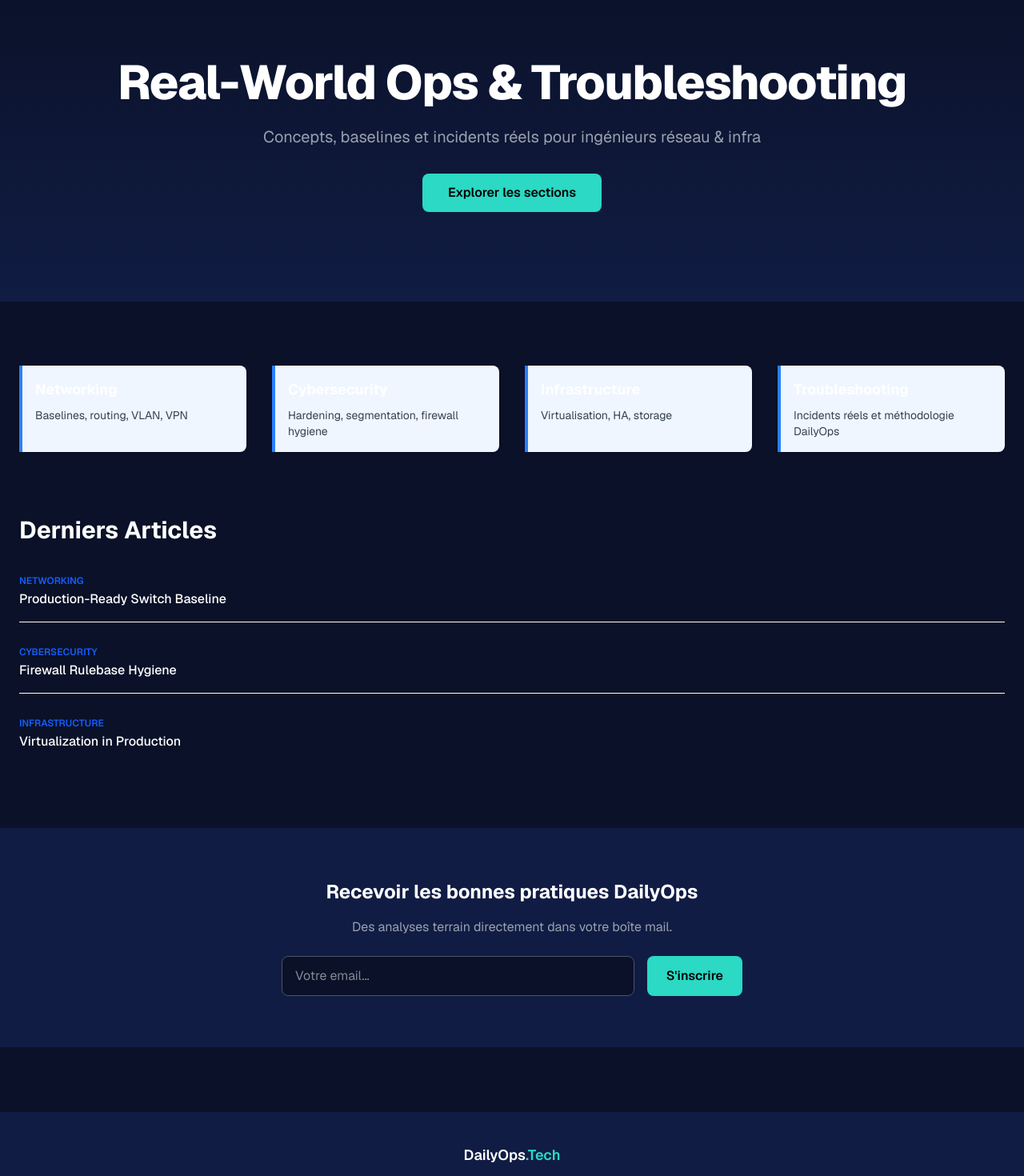
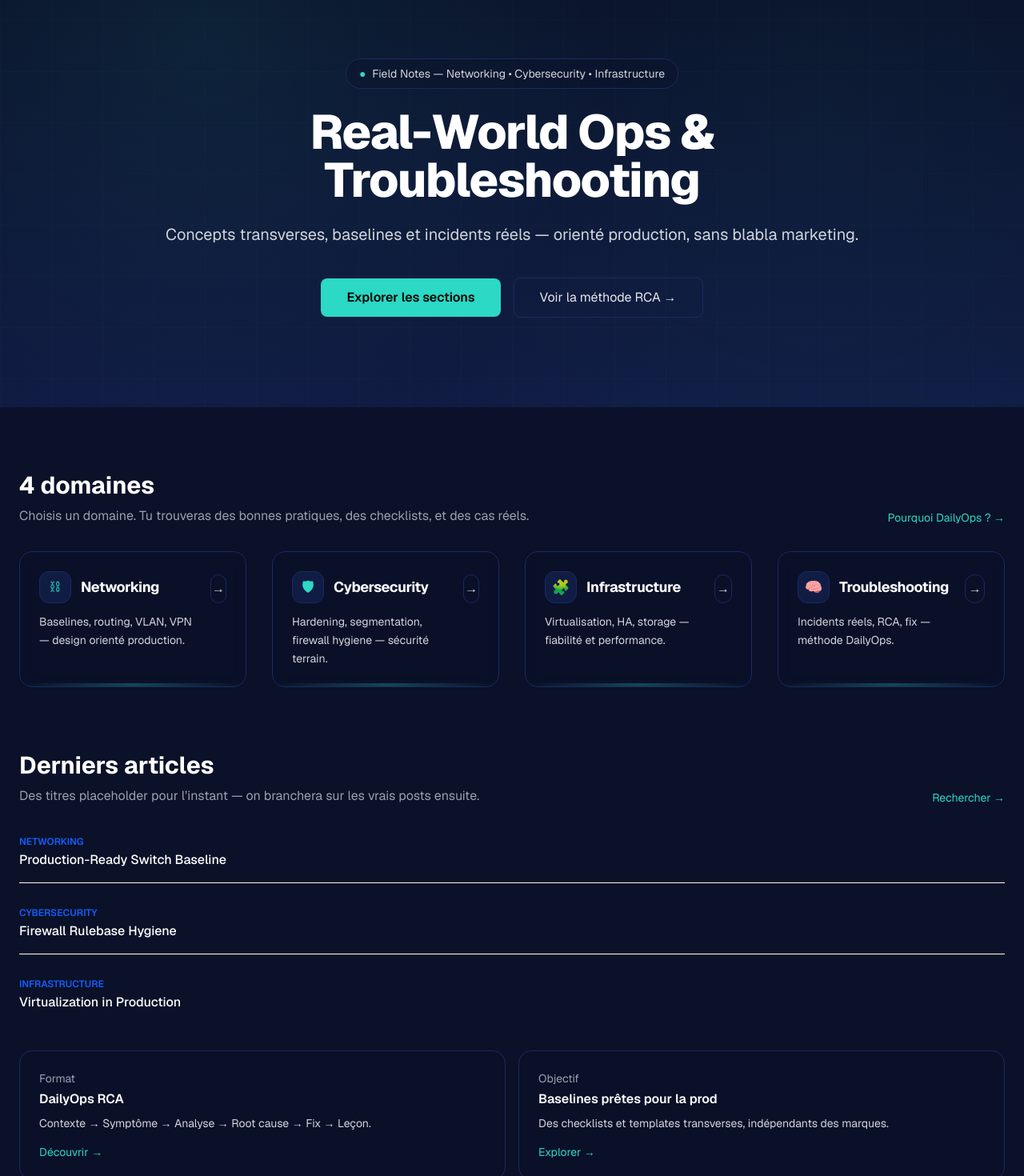
Before and after one commit to lepfsi/DailyOps, a Next.js app in the folder dailyops/: page / in a window 1280 px wide. Shown: the part 120-1590 px from the top of the page at 80% size. Built offline with nearby package versions, Linux system fonts and the light colour scheme.

Commit message:
Relook category cards (premium)

```diff
--- a/dailyops/src/app/page.tsx
+++ b/dailyops/src/app/page.tsx
@@ -1,81 +1,182 @@
 import CategoryCard from "@/components/CategoryCard";
 import ArticleCard from "@/components/ArticleCard";
+import Link from "next/link";
 
 export default function Home() {
   return (
     <div className="flex flex-col">
+      {/* HERO */}
+      <section className="relative overflow-hidden text-center py-28 px-6 bg-gradient-to-b from-[#0A1128] to-[#111C44]">
+        {/* Background accents */}
+        <div className="pointer-events-none absolute inset-0 opacity-40">
+          <div className="absolute inset-0 bg-[radial-gradient(circle_at_20%_15%,rgba(43,217,197,0.20),transparent_45%)]" />
+          <div className="absolute inset-0 bg-[radial-gradient(circle_at_80%_35%,rgba(43,217,197,0.10),transparent_55%)]" />
+          <div className="absolute inset-0 bg-[linear-gradient(to_right,rgba(255,255,255,0.03)_1px,transparent_1px),linear-gradient(to_bottom,rgba(255,255,255,0.03)_1px,transparent_1px)] bg-[size:64px_64px]" />
+        </div>
 
-      {/* HERO */}
-      <section className="text-center py-28 px-6 bg-linear-to-b from-[#0A1128] to-[#111C44]">
-        <h1 className="text-5xl md:text-6xl font-extrabold tracking-tight">
+        <div className="relative mx-auto max-w-4xl">
+          <p className="inline-flex items-center gap-2 rounded-full border border-[#1b2a60] bg-[#0A1128]/40 px-4 py-2 text-sm text-gray-300">
+            <span className="text-[#2BD9C5]">●</span>
+            Field Notes — Networking • Cybersecurity • Infrastructure
+          </p>
+
+          <h1 className="mt-6 text-5xl md:text-6xl font-extrabold tracking-tight text-white">
             Real-World Ops & Troubleshooting
           </h1>
-        <p className="mt-6 text-xl text-gray-400">
-          Concepts, baselines et incidents réels pour ingénieurs réseau & infra
+
+          <p className="mt-6 text-xl text-gray-300">
+            Concepts transverses, baselines et incidents réels — orienté production, sans blabla marketing.
           </p>
-        <button className="mt-8 bg-[#2BD9C5] text-black font-semibold px-8 py-3 rounded-lg hover:opacity-90 transition">
+
+          <div className="mt-10 flex flex-col sm:flex-row items-center justify-center gap-4">
+            <Link
+              href="#sections"
+              className="bg-[#2BD9C5] text-black font-semibold px-8 py-3 rounded-lg hover:opacity-90 transition"
+            >
               Explorer les sections
-        </button>
+            </Link>
+
+            <Link
+              href="/troubleshooting"
+              className="px-8 py-3 rounded-lg border border-[#1b2a60] text-gray-200 hover:border-[#2BD9C5]/70 hover:text-white transition"
+            >
+              Voir la méthode RCA →
+            </Link>
+          </div>
+        </div>
       </section>
 
-      {/* CONTENU */}
+      {/* CONTENT */}
       <div className="container mx-auto px-6 py-20 space-y-20">
+        {/* SECTIONS */}
+        <section id="sections" className="space-y-8">
+          <div className="flex items-end justify-between gap-6">
+            <div>
+              <h2 className="text-3xl font-bold text-white">4 domaines</h2>
+              <p className="mt-2 text-gray-400 max-w-2xl">
+                Choisis un domaine. Tu trouveras des bonnes pratiques, des checklists, et des cas réels.
+              </p>
+            </div>
 
-        {/* CATÉGORIES */}
-        <section className="grid grid-cols-1 md:grid-cols-2 lg:grid-cols-4 gap-8">
+            <Link
+              href="/about"
+              className="hidden md:inline-flex text-sm text-[#2BD9C5] hover:opacity-90 transition"
+            >
+              Pourquoi DailyOps ? →
+            </Link>
+          </div>
+
+          <div className="grid grid-cols-1 md:grid-cols-2 lg:grid-cols-4 gap-8">
             <CategoryCard
               title="Networking"
-            description="Baselines, routing, VLAN, VPN" color={"blue"}          />
+              description="Baselines, routing, VLAN, VPN — design orienté production."
+              href="/networking"
+              icon={<span className="text-lg">⛓</span>}
+            />
             <CategoryCard
               title="Cybersecurity"
-            description="Hardening, segmentation, firewall hygiene" color={"blue"}          />
+              description="Hardening, segmentation, firewall hygiene — sécurité terrain."
+              href="/cybersecurity"
+              icon={<span className="text-lg">🛡</span>}
+            />
             <CategoryCard
               title="Infrastructure"
-            description="Virtualisation, HA, storage" color={"blue"}          />
+              description="Virtualisation, HA, storage — fiabilité et performance."
+              href="/infrastructure"
+              icon={<span className="text-lg">🧩</span>}
+            />
             <CategoryCard
               title="Troubleshooting"
-            description="Incidents réels et méthodologie DailyOps" color={"blue"}          />
-        </section>
-
-        {/* DERNIERS ARTICLES */}
-        <section>
-          <h2 className="text-3xl font-bold mb-8">Derniers Articles</h2>
-          <div className="space-y-6">
-            <ArticleCard
-              title="Production-Ready Switch Baseline"
-              category="Networking"
-            />
-            <ArticleCard
-              title="Firewall Rulebase Hygiene"
-              category="Cybersecurity"
-            />
-            <ArticleCard
-              title="Virtualization in Production"
-              category="Infrastructure"
+              description="Incidents réels, RCA, fix — méthode DailyOps."
+              href="/troubleshooting"
+              icon={<span className="text-lg">🧠</span>}
             />
           </div>
         </section>
 
+        {/* LATEST ARTICLES */}
+        <section className="space-y-8">
+          <div className="flex items-end justify-between gap-6">
+            <div>
+              <h2 className="text-3xl font-bold text-white">Derniers articles</h2>
+              <p className="mt-2 text-gray-400">
+                Des titres placeholder pour l’instant — on branchera sur les vrais posts ensuite.
+              </p>
+            </div>
+
+            <Link
+              href="/search"
+              className="hidden md:inline-flex text-sm text-[#2BD9C5] hover:opacity-90 transition"
+            >
+              Rechercher →
+            </Link>
+          </div>
+
+          <div className="space-y-6">
+            <ArticleCard title="Production-Ready Switch Baseline" category="Networking" />
+            <ArticleCard title="Firewall Rulebase Hygiene" category="Cybersecurity" />
+            <ArticleCard title="Virtualization in Production" category="Infrastructure" />
+          </div>
+
+          {/* Small CTA row */}
+          <div className="flex flex-col md:flex-row gap-4">
+            <Link
+              href="/troubleshooting"
+              className="flex-1 rounded-2xl border border-[#1b2a60] bg-[#0A1128]/40 p-6 hover:border-[#2BD9C5]/60 transition"
+            >
+              <p className="text-sm text-gray-400">Format</p>
+              <p className="mt-1 font-semibold text-white">DailyOps RCA</p>
+              <p className="mt-2 text-sm text-gray-300">
+                Contexte → Symptôme → Analyse → Root cause → Fix → Leçon.
+              </p>
+              <p className="mt-4 text-sm text-[#2BD9C5]">Découvrir →</p>
+            </Link>
+
+            <Link
+              href="/networking"
+              className="flex-1 rounded-2xl border border-[#1b2a60] bg-[#0A1128]/40 p-6 hover:border-[#2BD9C5]/60 transition"
+            >
+              <p className="text-sm text-gray-400">Objectif</p>
+              <p className="mt-1 font-semibold text-white">Baselines prêtes pour la prod</p>
+              <p className="mt-2 text-sm text-gray-300">
+                Des checklists et templates transverses, indépendants des marques.
+              </p>
+              <p className="mt-4 text-sm text-[#2BD9C5]">Explorer →</p>
+            </Link>
+          </div>
+        </section>
       </div>
 
       {/* NEWSLETTER */}
-      <section className="bg-[#111C44] py-16 px-6 text-center">
-        <h3 className="text-2xl font-bold">Recevoir les bonnes pratiques DailyOps</h3>
-        <p className="mt-4 text-gray-400">
-          Des analyses terrain directement dans votre boîte mail.
+      <section className="relative overflow-hidden bg-[#111C44] py-16 px-6 text-center">
+        <div className="pointer-events-none absolute inset-0 opacity-30">
+          <div className="absolute inset-0 bg-[radial-gradient(circle_at_50%_0%,rgba(43,217,197,0.18),transparent_55%)]" />
+        </div>
+
+        <div className="relative mx-auto max-w-2xl">
+          <h3 className="text-2xl font-bold text-white">
+            Recevoir les bonnes pratiques DailyOps
+          </h3>
+          <p className="mt-4 text-gray-300">
+            Une dose courte, utile, orientée terrain. Pas de spam.
           </p>
-        <div className="mt-6 flex flex-col sm:flex-row justify-center gap-4 max-w-xl mx-auto">
+
+          <div className="mt-6 flex flex-col sm:flex-row justify-center gap-4">
             <input
               type="email"
               placeholder="Votre email..."
-            className="flex-1 px-4 py-3 rounded-lg bg-[#0A1128] border border-gray-600 focus:outline-none focus:border-[#2BD9C5]"
+              className="flex-1 px-4 py-3 rounded-lg bg-[#0A1128] border border-[#1b2a60] focus:outline-none focus:border-[#2BD9C5] text-gray-100"
             />
-          <button className="bg-[#2BD9C5] text-black px-6 py-3 rounded-lg font-semibold hover:opacity-90">
+            <button className="bg-[#2BD9C5] text-black px-6 py-3 rounded-lg font-semibold hover:opacity-90 transition">
               S&apos;inscrire
             </button>
           </div>
+
+          <p className="mt-3 text-xs text-gray-400">
+            Prochainement : archive + tags + recherche globale.
+          </p>
+        </div>
       </section>
-
     </div>
   );
 }
--- a/dailyops/src/components/CategoryCard.tsx
+++ b/dailyops/src/components/CategoryCard.tsx
@@ -1,21 +1,47 @@
-interface CategoryCardProps {
+import Link from "next/link";
+
+type Props = {
   title: string;
   description: string;
-  color: 'blue' | 'green' | 'purple' | 'orange';
-}
+  href: string;
+  icon?: React.ReactNode;
+};
 
-export default function CategoryCard({ title, description, color }: CategoryCardProps) {
-  const colorClasses = {
-    blue: 'border-blue-500 bg-blue-50',
-    green: 'border-green-500 bg-green-50',
-    purple: 'border-purple-500 bg-purple-50',
-    orange: 'border-orange-500 bg-orange-50'
-  };
+export default function CategoryCard({ title, description, href, icon }: Props) {
+  return (
+    <Link
+      href={href}
+      className="group relative overflow-hidden rounded-2xl border border-[#1b2a60] bg-[#0A1128]/40 backdrop-blur
+                 p-6 transition duration-200 hover:border-[#2BD9C5]/60 hover:-translate-y-0.5"
+    >
+      {/* subtle glow */}
+      <div className="pointer-events-none absolute -inset-20 opacity-0 group-hover:opacity-100 transition duration-300">
+        <div className="absolute inset-0 bg-[radial-gradient(circle_at_30%_20%,rgba(43,217,197,0.25),transparent_55%)]" />
+      </div>
 
-  return (
-    <div className={`border-l-4 ${colorClasses[color]} p-4 rounded-r-lg shadow-sm`}>
-      <h3 className="font-bold text-lg mb-2">{title}</h3>
-      <p className="text-gray-700 text-sm">{description}</p>
-    </div>
+      <div className="relative flex items-start justify-between gap-4">
+        <div className="min-w-0">
+          <div className="flex items-center gap-3">
+            <div className="flex h-10 w-10 items-center justify-center rounded-xl border border-[#1b2a60] bg-[#111C44] text-[#2BD9C5]">
+              {icon ?? <span className="text-lg">⌁</span>}
+            </div>
+            <h3 className="text-lg font-bold tracking-tight text-white">
+              {title}
+            </h3>
+          </div>
+
+          <p className="mt-3 text-sm text-gray-300 leading-relaxed">
+            {description}
+          </p>
+        </div>
+
+        <span className="relative mt-1 inline-flex h-9 w-9 items-center justify-center rounded-xl border border-[#1b2a60] text-gray-300 transition group-hover:border-[#2BD9C5]/60 group-hover:text-[#2BD9C5]">
+          →
+        </span>
+      </div>
+
+      {/* bottom accent */}
+      <div className="pointer-events-none absolute bottom-0 left-0 h-1 w-full bg-gradient-to-r from-[#2BD9C5]/0 via-[#2BD9C5]/70 to-[#2BD9C5]/0 opacity-40 group-hover:opacity-70 transition" />
+    </Link>
   );
 }
```
Lines whose indentation alone changed are shown as unchanged.
